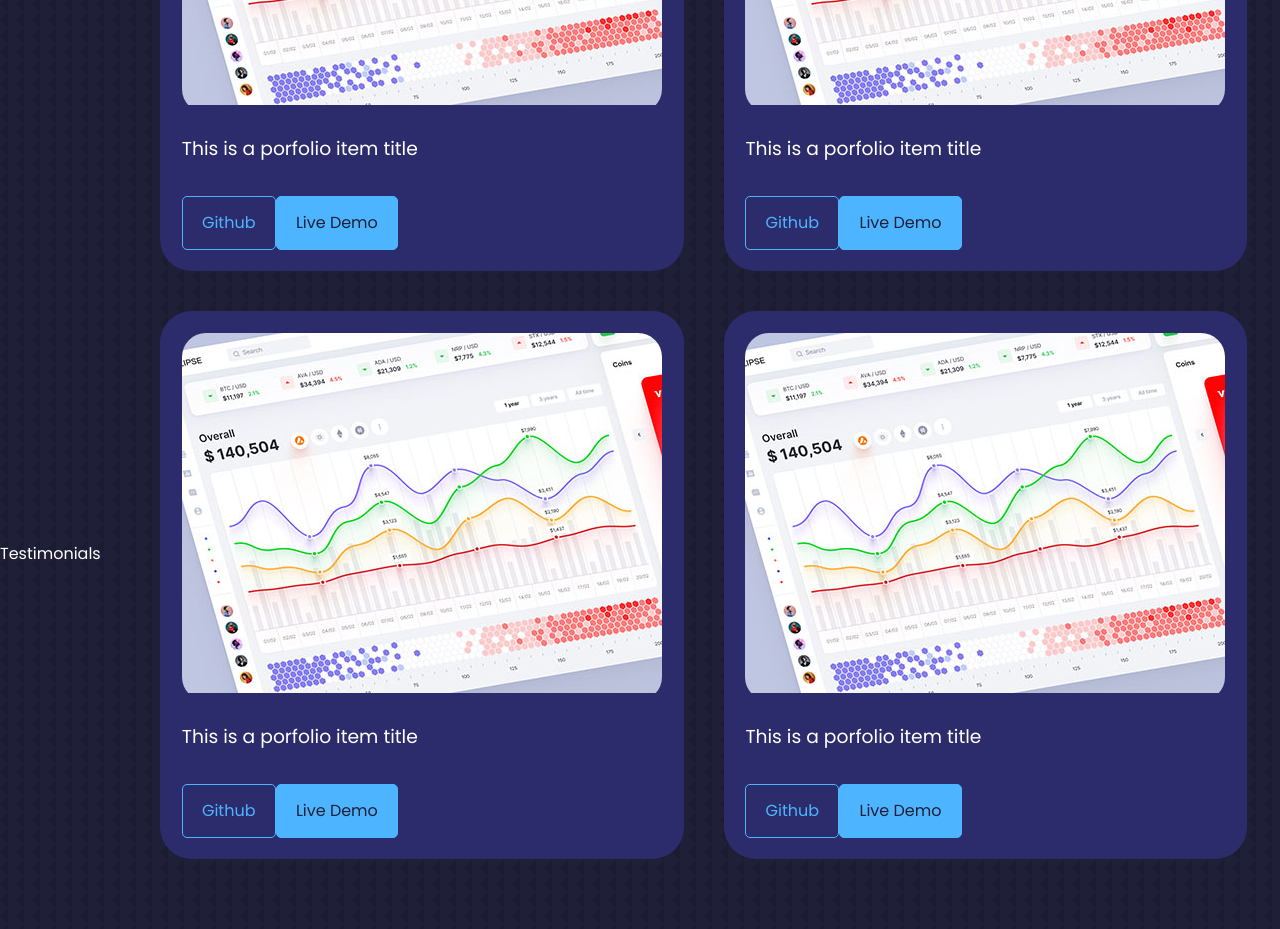
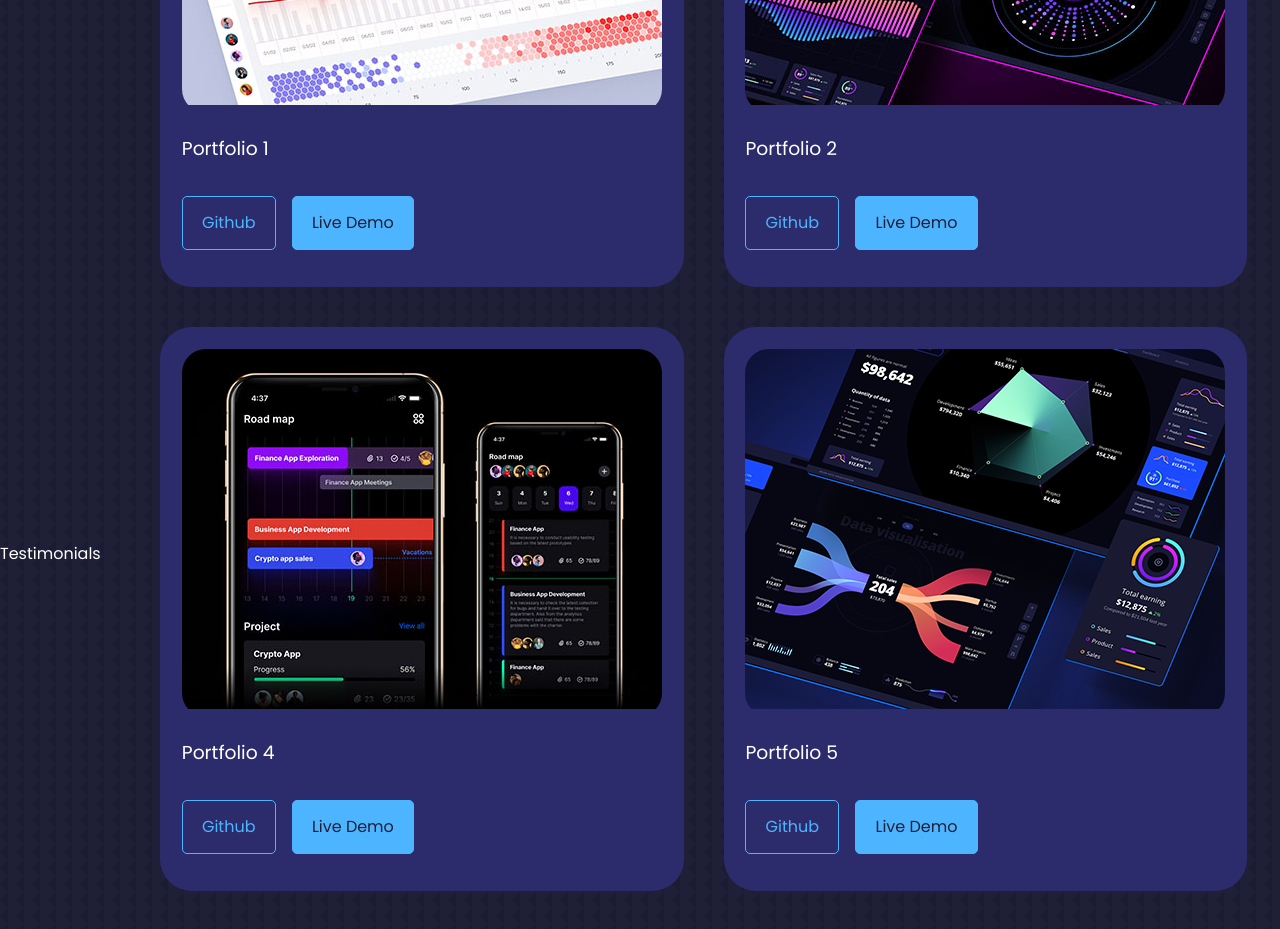
Before and after one commit to hamam99/portofolio-website, a React (Create React App) app: page / in a window 1280 px wide. Shown: the part 4100-5029 px from the top of the page. Built offline with nearby package versions, Linux system fonts and the light colour scheme.

Commit message:
change dummy data to array

```diff
--- a/src/components/portfolio/Portfolio.jsx
+++ b/src/components/portfolio/Portfolio.jsx
@@ -8,118 +8,72 @@ import IMG5 from '../../assets/portfolio5.png'
 import IMG6 from '../../assets/portfolio6.jpg'
 
 function Portfolio() {
+  const DATA = [
+    {
+      id: 1,
+      image: IMG1,
+      title: 'Portfolio 1',
+      demo: 'https://www.github.com'
+    },
+    {
+      id: 2,
+      image: IMG2,
+      title: 'Portfolio 2',
+      demo: 'https://www.github.com'
+    },
+    {
+      id: 3,
+      image: IMG3,
+      title: 'Portfolio 3',
+      demo: 'https://www.github.com'
+    },
+    {
+      id: 4,
+      image: IMG4,
+      title: 'Portfolio 4',
+      demo: 'https://www.github.com'
+    },
+    {
+      id: 5,
+      image: IMG5,
+      title: 'Portfolio 5',
+      demo: 'https://www.github.com'
+    },
+    {
+      id: 6,
+      image: IMG6,
+      title: 'Portfolio 6',
+      demo: 'https://www.github.com'
+    }
+  ]
   return (
     <section id="portfolio">
       <h5>My Recent Work</h5>
       <h2>Portfolio</h2>
       <div className="container portfolio__container">
-        <article className="portfolio__item">
+        {DATA.map((data) => {
+          return (
+            <article className="portfolio__item" key={data.id}>
               <div className="portfolio__item-image">
-            <img src={IMG1} alt="Image 1" />
+                <img src={data.image} alt="Image 1" />
               </div>
-          <h3>This is a porfolio item title</h3>
+              <h3>{data.title}</h3>
+              <div className="portfolio__item-cta">
                 <a href="https://github.com" className="btn">
                   Github
                 </a>
                 <a
-            href="https://dribbble.com/Alien_pixels"
+                  href={data.demo}
                   className="btn btn-primary"
                   target={'_blank'}
                   rel="noreferrer"
                 >
                   Live Demo
                 </a>
+              </div>
             </article>
-
-        <article className="portfolio__item">
-          <div className="portfolio__item-image">
-            <img src={IMG1} alt="Image 1" />
-          </div>
-          <h3>This is a porfolio item title</h3>
-          <a href="https://github.com" className="btn">
-            Github
-          </a>
-          <a
-            href="https://dribbble.com/Alien_pixels"
-            className="btn btn-primary"
-            target={'_blank'}
-            rel="noreferrer"
-          >
-            Live Demo
-          </a>
-        </article>
-
-        <article className="portfolio__item">
-          <div className="portfolio__item-image">
-            <img src={IMG1} alt="Image 1" />
-          </div>
-          <h3>This is a porfolio item title</h3>
-          <a href="https://github.com" className="btn">
-            Github
-          </a>
-          <a
-            href="https://dribbble.com/Alien_pixels"
-            className="btn btn-primary"
-            target={'_blank'}
-            rel="noreferrer"
-          >
-            Live Demo
-          </a>
-        </article>
-
-        <article className="portfolio__item">
-          <div className="portfolio__item-image">
-            <img src={IMG1} alt="Image 1" />
-          </div>
-          <h3>This is a porfolio item title</h3>
-          <a href="https://github.com" className="btn">
-            Github
-          </a>
-          <a
-            href="https://dribbble.com/Alien_pixels"
-            className="btn btn-primary"
-            target={'_blank'}
-            rel="noreferrer"
-          >
-            Live Demo
-          </a>
-        </article>
-
-        <article className="portfolio__item">
-          <div className="portfolio__item-image">
-            <img src={IMG1} alt="Image 1" />
-          </div>
-          <h3>This is a porfolio item title</h3>
-          <a href="https://github.com" className="btn">
-            Github
-          </a>
-          <a
-            href="https://dribbble.com/Alien_pixels"
-            className="btn btn-primary"
-            target={'_blank'}
-            rel="noreferrer"
-          >
-            Live Demo
-          </a>
-        </article>
-
-        <article className="portfolio__item">
-          <div className="portfolio__item-image">
-            <img src={IMG1} alt="Image 1" />
-          </div>
-          <h3>This is a porfolio item title</h3>
-          <a href="https://github.com" className="btn">
-            Github
-          </a>
-          <a
-            href="https://dribbble.com/Alien_pixels"
-            className="btn btn-primary"
-            target={'_blank'}
-            rel="noreferrer"
-          >
-            Live Demo
-          </a>
-        </article>
+          )
+        })}
       </div>
     </section>
   )
```
Lines whose indentation alone changed are shown as unchanged.
